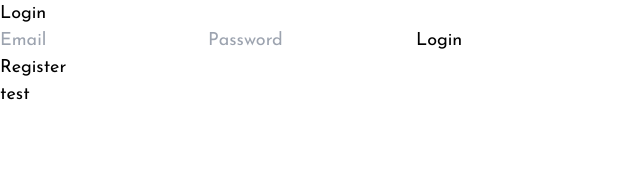
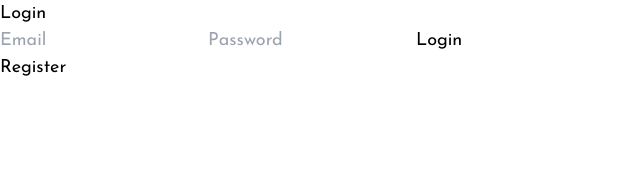
Before and after one commit to daodd1511/todo-app, a Vue app: page /login in a window 1280 px wide. Shown: the top 171 px of the page, without its empty margins (0-640 px from the left). Built offline with nearby package versions, Linux system fonts and the light colour scheme; no server answers.

Commit message:
remove test button

```diff
--- a/src/views/Login.vue
+++ b/src/views/Login.vue
@@ -7,7 +7,6 @@
             <input type="submit" value="Login">
             <p><router-link to="/register">Register</router-link></p>
         </form>
-        <button @click="test">test</button>
     </div>
 </template>
 
```
